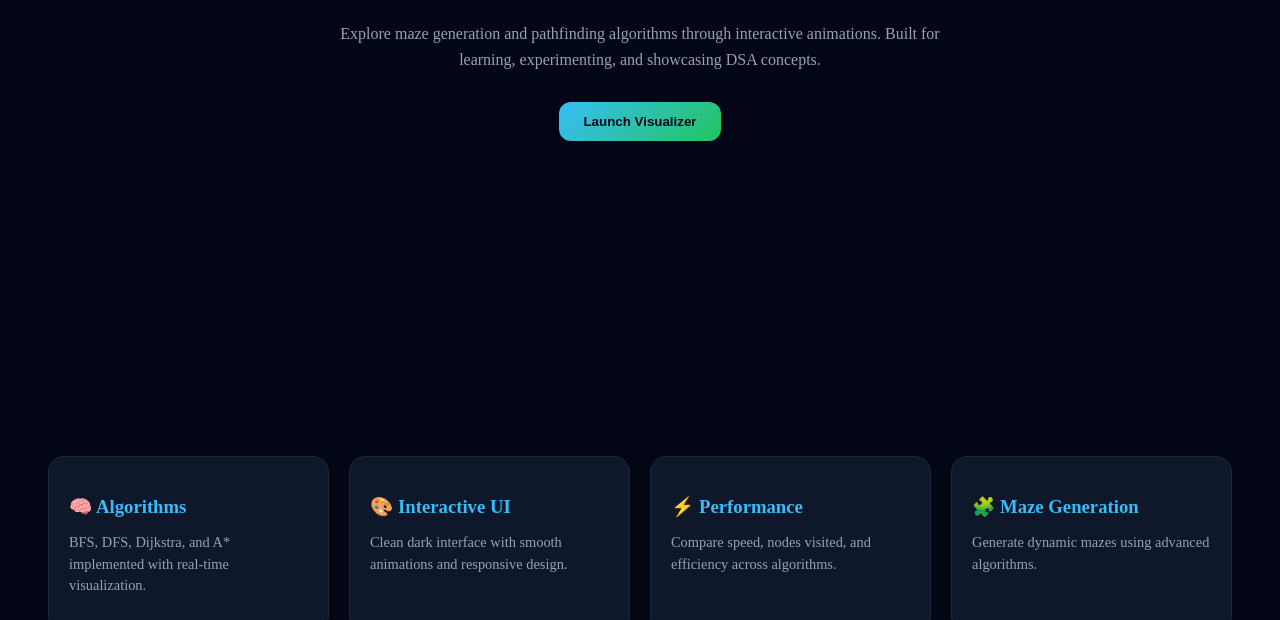
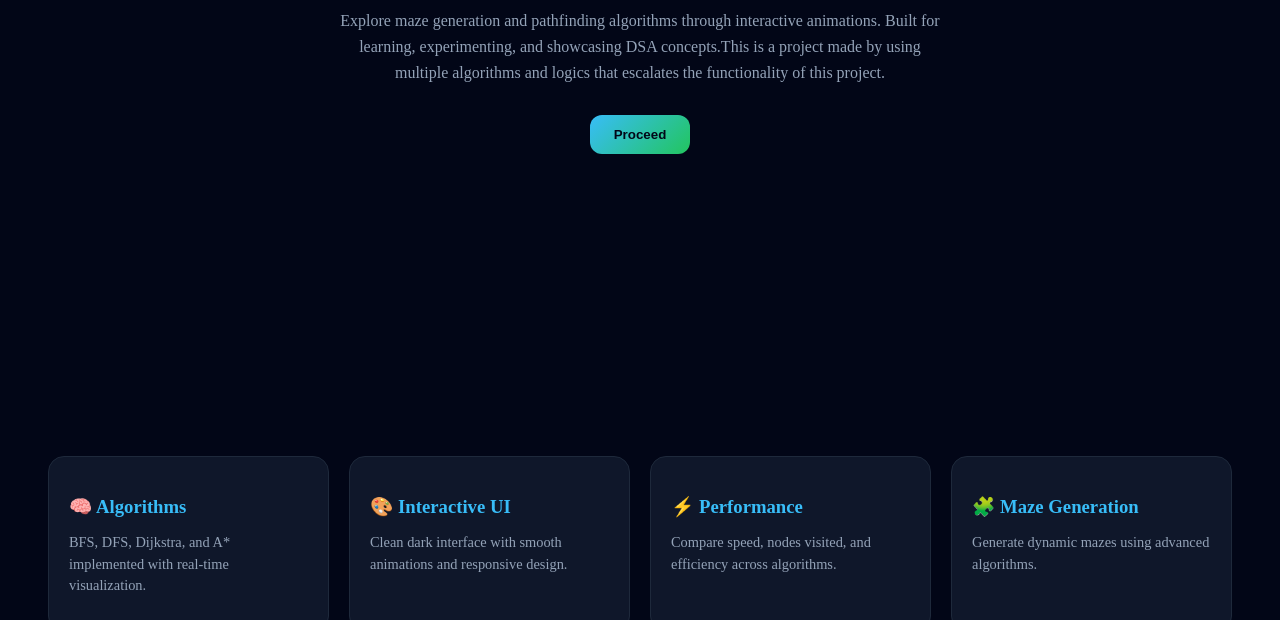
Before and after one commit to qkimrobins/Practice_shytt, a plain HTML site: page HTML/index.html in a window 1280 px wide. Shown: the part 480-1100 px from the top of the page. Drawn offline with Linux system fonts and the light colour scheme.

Commit message:
changes to the main page

```diff
--- a/HTML/index.html
+++ b/HTML/index.html
@@ -29,9 +29,9 @@
     <h2>Visualize <span>Pathfinding</span> Like Never Before</h2>
     <p>
       Explore maze generation and pathfinding algorithms through interactive
-      animations. Built for learning, experimenting, and showcasing DSA concepts.
+      animations. Built for learning, experimenting, and showcasing DSA concepts.This is a project made by using multiple algorithms and logics that escalates the functionality of this project.
     </p>
-    <button class="btn" onclick="startApp()">Launch Visualizer</button>
+    <button class="btn" onclick="startApp()">Proceed</button>
   </section>
 
   <!-- FEATURES -->
```
